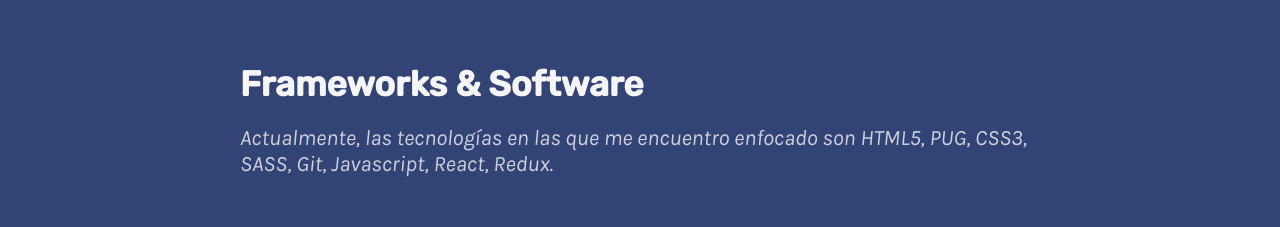
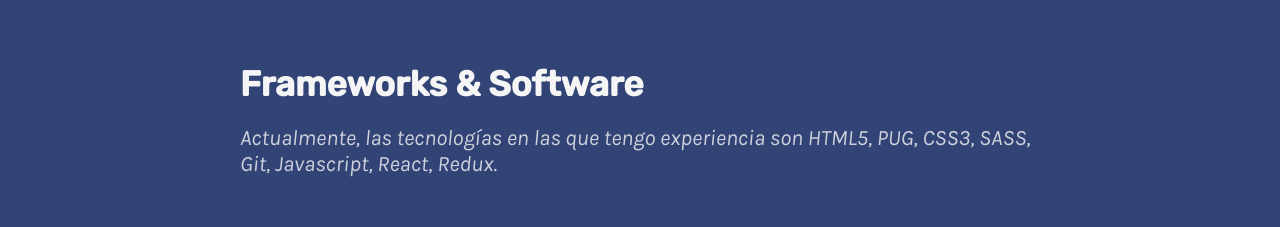
Before and after one commit to saniag081/Portafolio-layout, a plain HTML site: page index.html in a window 1280 px wide. Shown: the part 1560-1787 px from the top of the page. Drawn offline with Linux system fonts and the light colour scheme.

Commit message:
fix text

```diff
--- a/index.html
+++ b/index.html
@@ -66,7 +66,7 @@
 				</section> -->
 				<section class="expertise-item">
 					<h2 class="title is-inverted">Frameworks & Software</h2>
-					<p class="is-inverted">Actualmente, las tecnologías en las que me encuentro enfocado son HTML5, PUG, CSS3, SASS, Git, Javascript, React, Redux.</p>
+					<p class="is-inverted">Actualmente, las tecnologías en las que tengo experiencia son HTML5, PUG, CSS3, SASS, Git, Javascript, React, Redux.</p>
 				</section>
 			</div>
 		</article>
```
